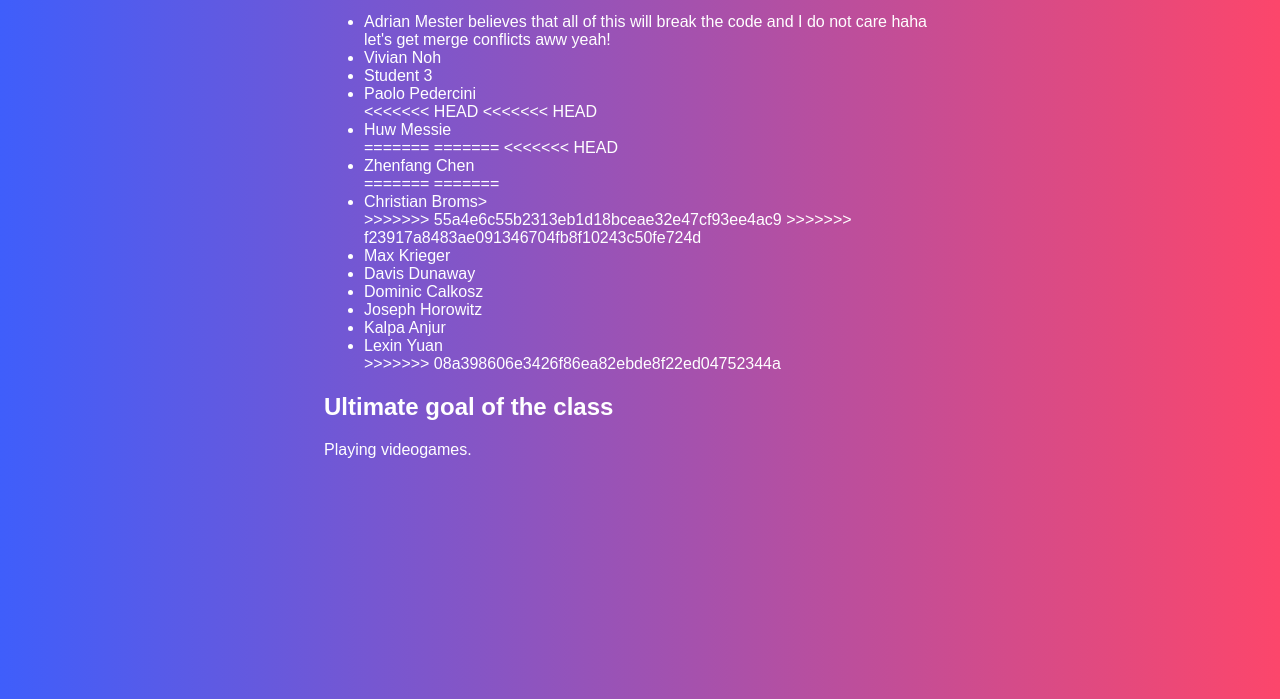
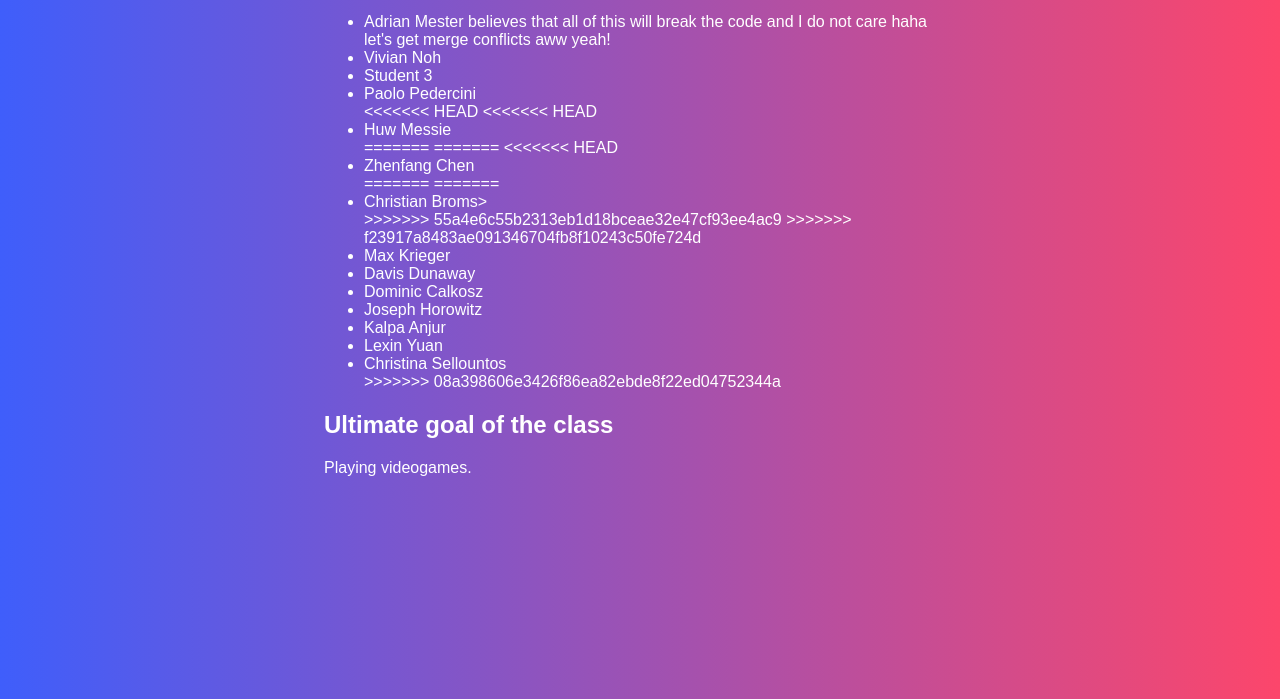
Before and after one commit to molleindustria/githubWeb, a plain HTML site: page index.html in a window 1280 px wide. Shown: the part 101-800 px from the top of the page. Drawn offline with Linux system fonts and the light colour scheme.

Commit message:
Update index.html

```diff
--- a/index.html
+++ b/index.html
@@ -54,6 +54,7 @@
             <li>Joseph Horowitz</li>
             <li>Kalpa Anjur</li>
             <li>Lexin Yuan</li>
+            <li>Christina Sellountos</li>
 >>>>>>> 08a398606e3426f86ea82ebde8f22ed04752344a
         </ul>
         </p>
```
